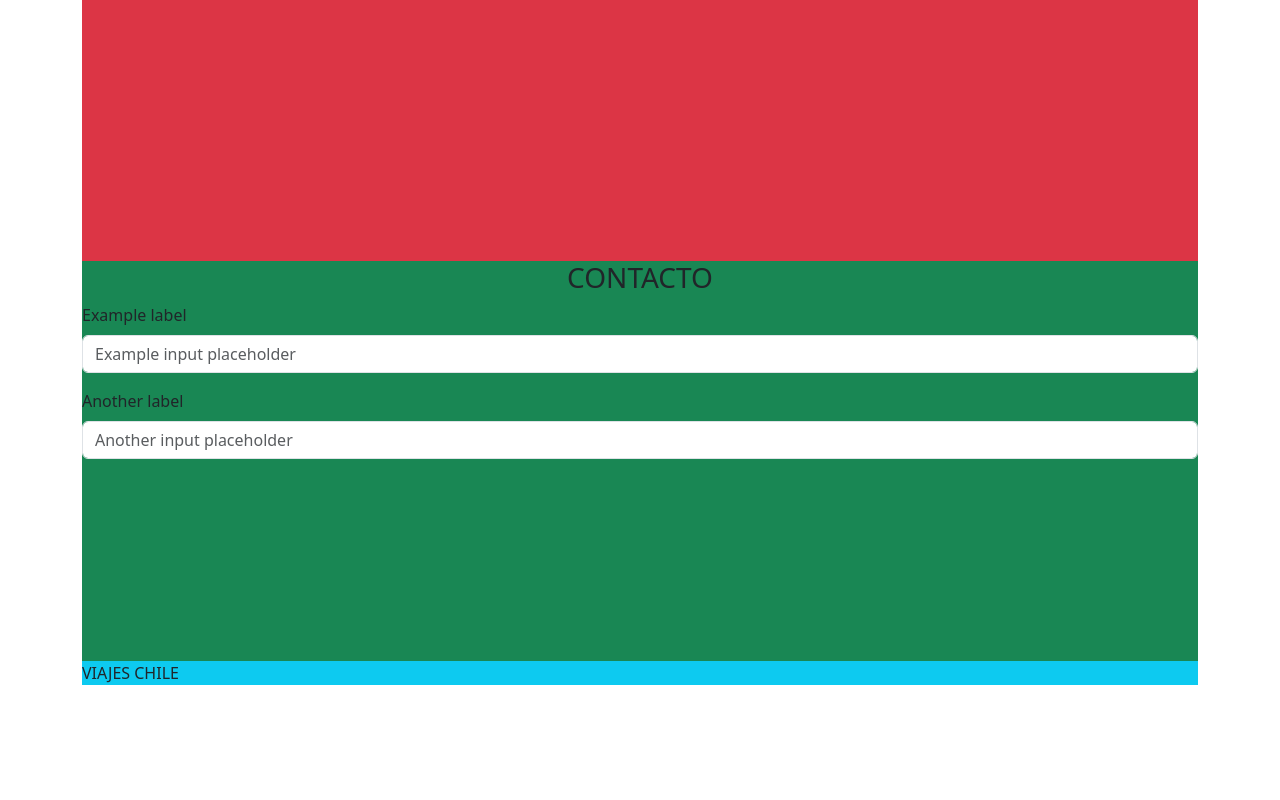
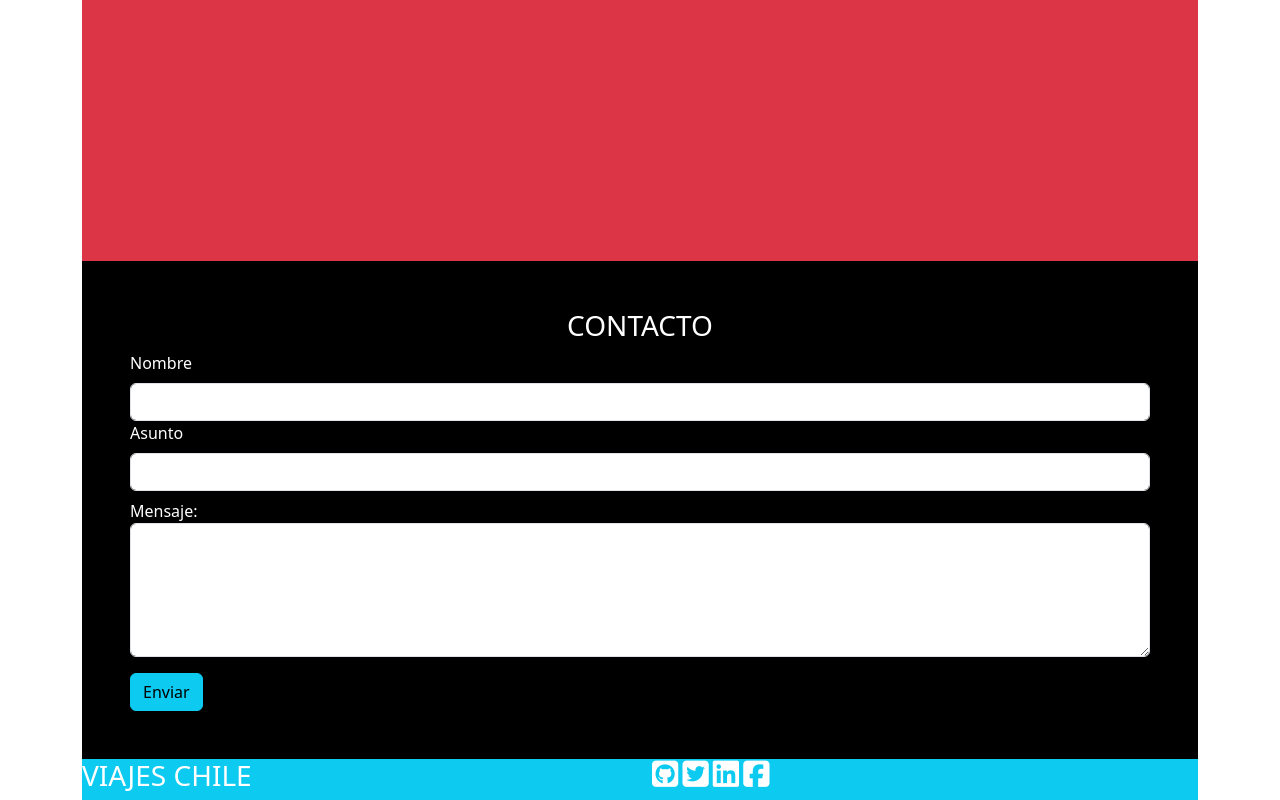
Before and after one commit to fjaraw/viajes_chile, a plain HTML site: page index.html in a window 1280 px wide. Shown: the part 995-1795 px from the top of the page. Before the commit the page ends 1680 px from the top, so only its background shows below. Drawn offline with nearby package versions, Linux system fonts and the light colour scheme.

Commit message:
Secciones contacto y footer

```diff
--- a/assets/style.css
+++ b/assets/style.css
@@ -2,7 +2,7 @@ html {
     scroll-behavior: smooth;
 }
 nav {
-    background-color: rgb(36,154,166);
+    background-color: transparent;
 }
 .container {
     position: relative;
@@ -10,6 +10,20 @@ nav {
 #inicio, #quienes-somos, #destacado, #contacto {
     min-height: 25rem;
 }
+/*contacto*/
+#contacto {
+    background-color: black;
+    padding: 3rem;
+    color: white;
+}
+/*footer*/
 footer {
     background-color: rgb(13,202,240);
 }
+footer h3 {
+    color: white;
+}
+footer i {
+    color: white;
+    font-size: 30px;
+}
--- a/index.html
+++ b/index.html
@@ -7,6 +7,7 @@
     <title>Viajes Chile</title>
     <link href="https://cdn.jsdelivr.net/npm/bootstrap@5.3.3/dist/css/bootstrap.min.css" rel="stylesheet"
         integrity="sha384-QWTKZyjpPEjISv5WaRU9OFeRpok6YctnYmDr5pNlyT2bRjXh0JMhjY6hW+ALEwIH" crossorigin="anonymous">
+    <script src="https://kit.fontawesome.com/2d35188f5a.js" crossorigin="anonymous"></script>
     <link rel="stylesheet" href="assets/style.css">
 </head>
 
@@ -42,25 +43,43 @@
             carrusel
         </section>
         <section id="quienes-somos" class="bg-warning">
-            col-4
+            <h3 class="text-center">¿QUIÉNES SOMOS?</h3>
+            <article>
+                <div class="col-4"></div>
+                <div class="col-4"></div>
+                <div class="col-4"></div>
+            </article>
         </section>
         <section id="destacado" class="bg-danger">
             cards de tamaño col-3 cada una
         </section>
-        <section id="contacto" class="bg-success">
+        <section id="contacto">
             <h3 class="text-center">CONTACTO</h3>
-            <div class="mb-3">
-                <label for="formGroupExampleInput" class="form-label">Example label</label>
-                <input type="text" class="form-control" id="formGroupExampleInput"
-                    placeholder="Example input placeholder">
+            <form>
+                <label for="nombre" class="form-label">Nombre</label>
+                <input type="text" class="form-control" id="nombre">
+                <label for="asunto" class="form-label">Asunto</label>
+                <input type="text" class="form-control" id="asunto">
+                <div class="mb-3 pt-2">
+                    <label for="mensaje">Mensaje:</label>
+                    <textarea class="form-control" rows="5" id="mensaje" name="text"></textarea>
+                </div>
+                <button type="button" class="btn btn-info">Enviar</button>
+            </form>
+        </section>
+        <footer>
+            <div class="row">
+                <div class="col-6">
+                    <h3>VIAJES CHILE</h3>
+                </div>
+                <div class="col-6 mb-auto">
+                    <i class="fa-brands fa-square-github"></i>
+                    <i class="fa-brands fa-square-twitter"></i>
+                    <i class="fa-brands fa-linkedin"></i>
+                    <i class="fa-brands fa-square-facebook"></i>
+                </div>
             </div>
-            <div class="mb-3">
-                <label for="formGroupExampleInput2" class="form-label">Another label</label>
-                <input type="text" class="form-control" id="formGroupExampleInput2"
-                    placeholder="Another input placeholder">
-            </div>
-        </section>
-        <footer>VIAJES CHILE</footer>
+        </footer>
     </div>
 
 
```
